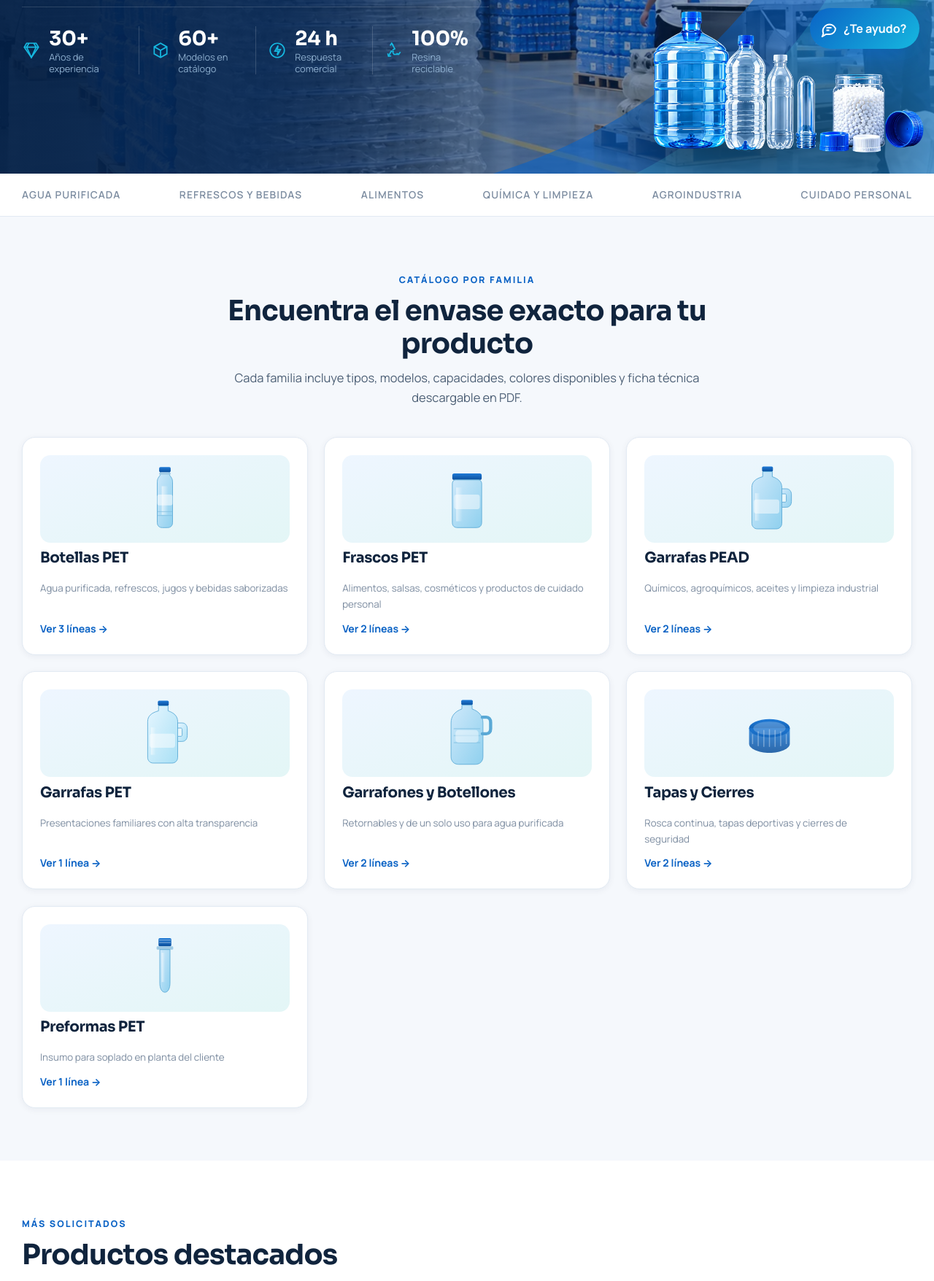
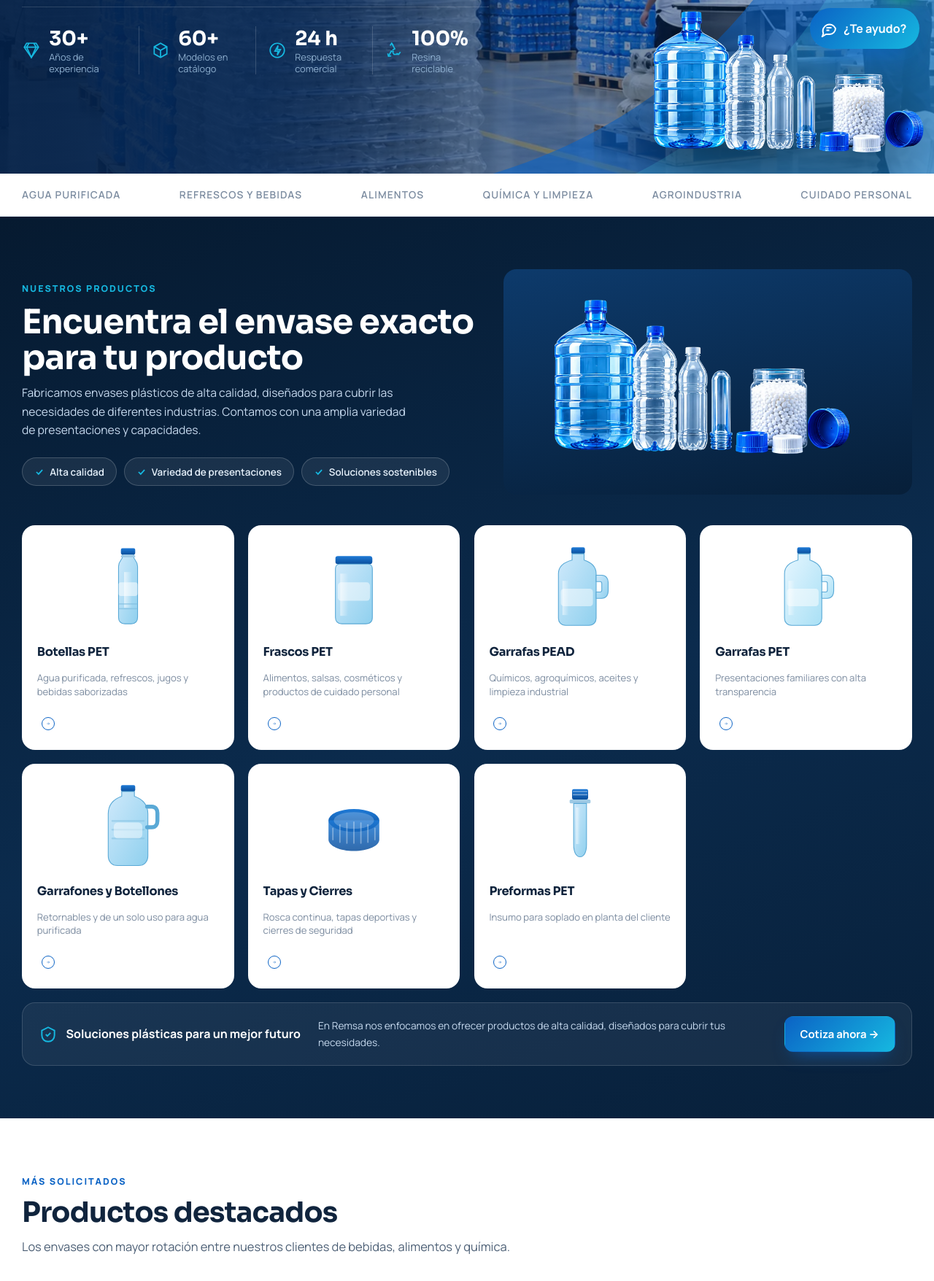
Before and after one commit to Alex95bd/remsaplasticos, a FastAPI app: page / in a window 1280 px wide. Shown: the part 709-2465 px from the top of the page at 73% size. Run offline with FastAPI, Linux system fonts and the light colour scheme; data comes from the database, SQL or seed files in the repository.

Commit message:
Rediseñar la seccion de familias del inicio
Co-Authored-By: danbenitez448 <danbenitez448@gmail.com>

```diff
--- a/app/static/css/styles.css
+++ b/app/static/css/styles.css
@@ -255,6 +255,50 @@ section { padding: 4.5rem 0; }
   padding: 1.5rem; box-shadow: var(--shadow-sm); transition: transform .25s ease, box-shadow .25s ease, border-color .25s ease;
 }
 .card:hover { transform: translateY(-5px); box-shadow: var(--shadow); border-color: #cfe0f3; }
+
+/* ---------- Familias (bloque navy del home) ---------- */
+.families { background: linear-gradient(160deg, #061a30 0%, #0b2b4d 55%, #08203a 100%); color: #c6d9ee; }
+.families__head { display: grid; grid-template-columns: minmax(0, 1.05fr) minmax(0, .95fr); gap: 2.5rem; align-items: center; margin-bottom: 2.6rem; }
+.families__head h2 { color: #fff; font-size: clamp(2.1rem, 3.6vw, 3rem); line-height: 1.08; }
+.families__head p { max-width: 34rem; font-size: .98rem; }
+.families__figure {
+  border-radius: var(--radius); overflow: hidden; display: grid; place-items: center;
+  padding: 1.5rem; min-height: 230px; background: linear-gradient(170deg, #0d3a6b, #071f39);
+}
+.families__figure img { width: 100%; max-width: 420px; height: auto; }
+.tagline--light { color: var(--cyan); }
+.pill-list { display: flex; flex-wrap: wrap; gap: .6rem; list-style: none; margin: 1.5rem 0 0; padding: 0; }
+.pill-list li {
+  display: inline-flex; align-items: center; gap: .45rem; padding: .45rem 1rem; border-radius: 999px;
+  font-size: .84rem; font-weight: 600; color: #e6f1fb;
+  background: rgba(255,255,255,.07); border: 1px solid rgba(255,255,255,.18);
+}
+.pill-list svg { width: 14px; height: 14px; color: var(--cyan); }
+.families__grid { display: grid; grid-template-columns: repeat(auto-fill, minmax(260px, 1fr)); gap: 1.2rem; }
+.family-card {
+  display: flex; flex-direction: column; gap: .45rem; color: var(--ink);
+  background: #fff; border-radius: var(--radius); padding: 1.3rem;
+  transition: transform .25s ease, box-shadow .25s ease;
+}
+.family-card:hover { transform: translateY(-5px); box-shadow: 0 22px 40px -24px rgba(0,0,0,.7); color: var(--ink); }
+.family-card__img { height: 130px; display: grid; place-items: center; margin-bottom: .4rem; }
+.family-card__img img { height: 120px; width: auto; transition: transform .3s ease; }
+.family-card:hover .family-card__img img { transform: scale(1.06); }
+.family-card h3 { font-size: 1.02rem; }
+.family-card small { color: var(--muted); font-size: .82rem; line-height: 1.4; }
+.family-card__go {
+  margin-top: auto; padding-top: .8rem; width: 30px; height: 30px; color: var(--brand);
+  display: grid; place-items: center; box-sizing: content-box;
+}
+.family-card__go svg { width: 18px; height: 18px; border: 1.5px solid currentColor; border-radius: 50%; padding: 5px; }
+.families__cta {
+  display: grid; grid-template-columns: auto 1fr auto; align-items: center; gap: 1.5rem;
+  margin-top: 1.2rem; padding: 1.1rem 1.4rem; border-radius: var(--radius);
+  background: rgba(255,255,255,.06); border: 1px solid rgba(255,255,255,.14);
+}
+.families__cta-title { display: inline-flex; align-items: center; gap: .7rem; color: #fff; font-weight: 700; }
+.families__cta-title svg { width: 26px; height: 26px; color: var(--cyan); }
+.families__cta p { margin: 0; font-size: .86rem; }
 
 .cat-card { display: flex; flex-direction: column; gap: .6rem; color: var(--ink); position: relative; overflow: hidden; }
 .cat-card__img { height: 120px; display: grid; place-items: center; background: linear-gradient(160deg, #eef6ff, #e3f6f6); border-radius: 14px; }
@@ -587,6 +631,8 @@ section { padding: 4.5rem 0; }
   .header__actions { gap: .35rem; margin-left: auto; }
   .quote-link__label { display: none; }
   .quote-link { padding: .6rem .8rem; }
+  .families__head { grid-template-columns: 1fr; gap: 1.6rem; }
+  .families__cta { grid-template-columns: 1fr; gap: .8rem; text-align: left; }
   .hero__stats { grid-template-columns: repeat(2, 1fr); gap: 1rem; }
   .hero__inner { grid-template-columns: 1fr; padding: 3rem 0 4rem; }
   .hero__stats--icons { grid-template-columns: repeat(2, 1fr); gap: 1rem 0; max-width: none; }
--- a/app/templates/index.html
+++ b/app/templates/index.html
@@ -60,22 +60,44 @@
   </div>
 </div>
 
-<section>
+<section class="families">
   <div class="container">
-    <div class="section-head section-head--center">
-      <span class="tagline">Catálogo por familia</span>
-      <h2>Encuentra el envase exacto para tu producto</h2>
-      <p>Cada familia incluye tipos, modelos, capacidades, colores disponibles y ficha técnica descargable en PDF.</p>
+    <div class="families__head">
+      <div>
+        <span class="tagline tagline--light">Nuestros productos</span>
+        <h2>Encuentra el envase exacto para tu producto</h2>
+        <p>Fabricamos envases plásticos de alta calidad, diseñados para cubrir las necesidades de diferentes industrias. Contamos con una amplia variedad de presentaciones y capacidades.</p>
+        <ul class="pill-list">
+          <li><svg viewBox="0 0 24 24" fill="none" stroke="currentColor" stroke-width="3"><path d="M5 12l5 5L19 7"/></svg> Alta calidad</li>
+          <li><svg viewBox="0 0 24 24" fill="none" stroke="currentColor" stroke-width="3"><path d="M5 12l5 5L19 7"/></svg> Variedad de presentaciones</li>
+          <li><svg viewBox="0 0 24 24" fill="none" stroke="currentColor" stroke-width="3"><path d="M5 12l5 5L19 7"/></svg> Soluciones sostenibles</li>
+        </ul>
+      </div>
+      <div class="families__figure">
+        <img src="/static/img/hero-envases.webp" alt="Envases fabricados por Remsa" loading="lazy">
+      </div>
     </div>
-    <div class="grid grid--3">
+
+    <div class="families__grid">
       {% for category in categories %}
-      <a class="card cat-card reveal" href="/catalogo?categoria={{ category.slug }}">
-        <div class="cat-card__img"><img src="{{ category.image }}" alt="{{ category.name }}" loading="lazy"></div>
+      <a class="family-card reveal" href="/catalogo?categoria={{ category.slug }}">
+        <div class="family-card__img"><img src="{{ category.image }}" alt="{{ category.name }}" loading="lazy"></div>
         <h3>{{ category.name }}</h3>
         <small>{{ category.tagline }}</small>
-        <span class="link-more">Ver {{ category.products|length }} línea{{ '' if category.products|length == 1 else 's' }} →</span>
+        <span class="family-card__go" aria-hidden="true">
+          <svg viewBox="0 0 24 24" fill="none" stroke="currentColor" stroke-width="2"><path d="M5 12h13M13 6l6 6-6 6"/></svg>
+        </span>
       </a>
       {% endfor %}
+    </div>
+
+    <div class="families__cta">
+      <span class="families__cta-title">
+        <svg viewBox="0 0 24 24" fill="none" stroke="currentColor" stroke-width="1.8"><path d="M12 3l8 4v6c0 5-3.5 8-8 8s-8-3-8-8V7z"/><path d="M9 12l2 2 4-4"/></svg>
+        Soluciones plásticas para un mejor futuro
+      </span>
+      <p>En Remsa nos enfocamos en ofrecer productos de alta calidad, diseñados para cubrir tus necesidades.</p>
+      <a class="btn btn--primary" href="/cotizacion">Cotiza ahora →</a>
     </div>
   </div>
 </section>
```
